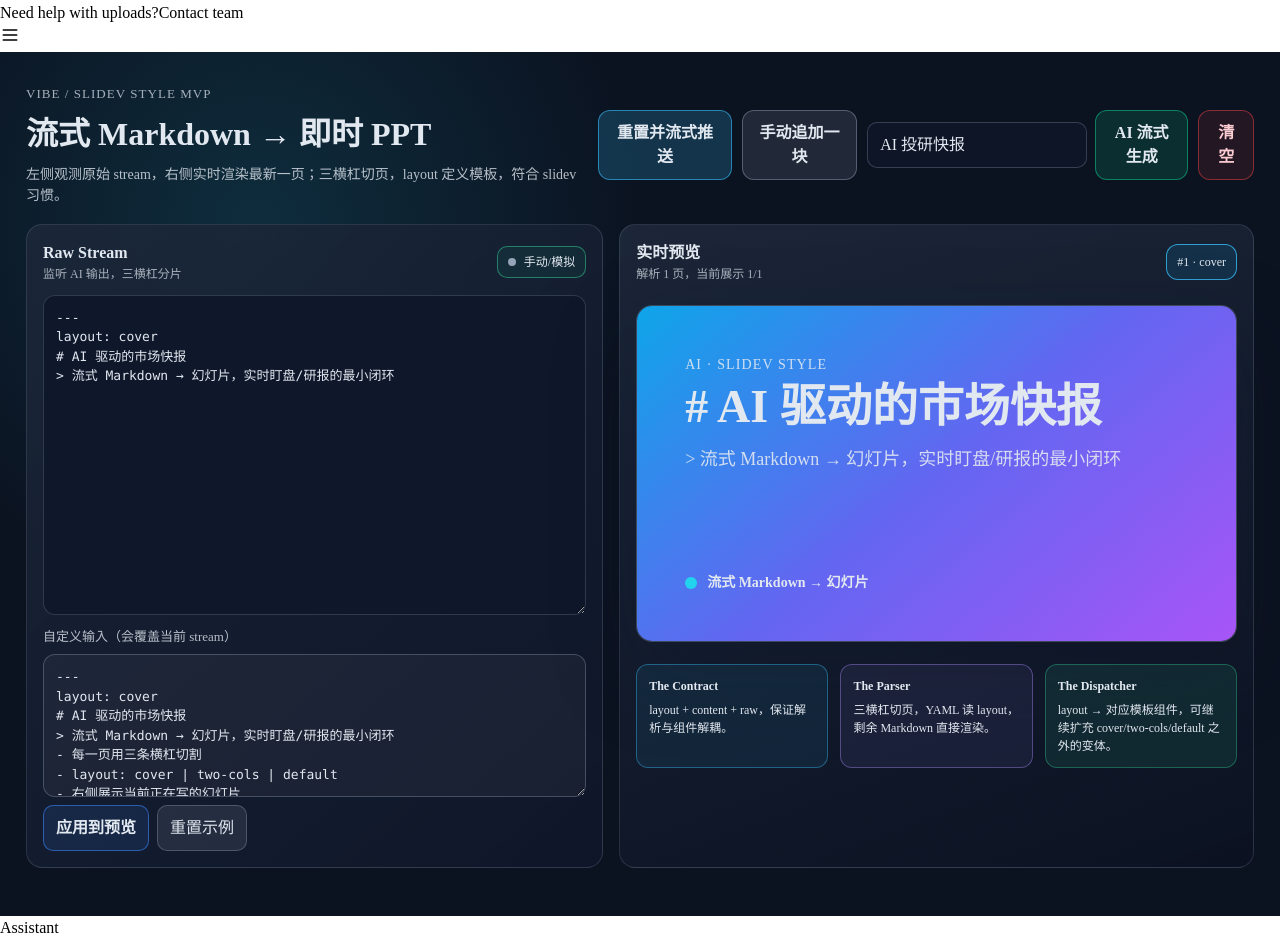
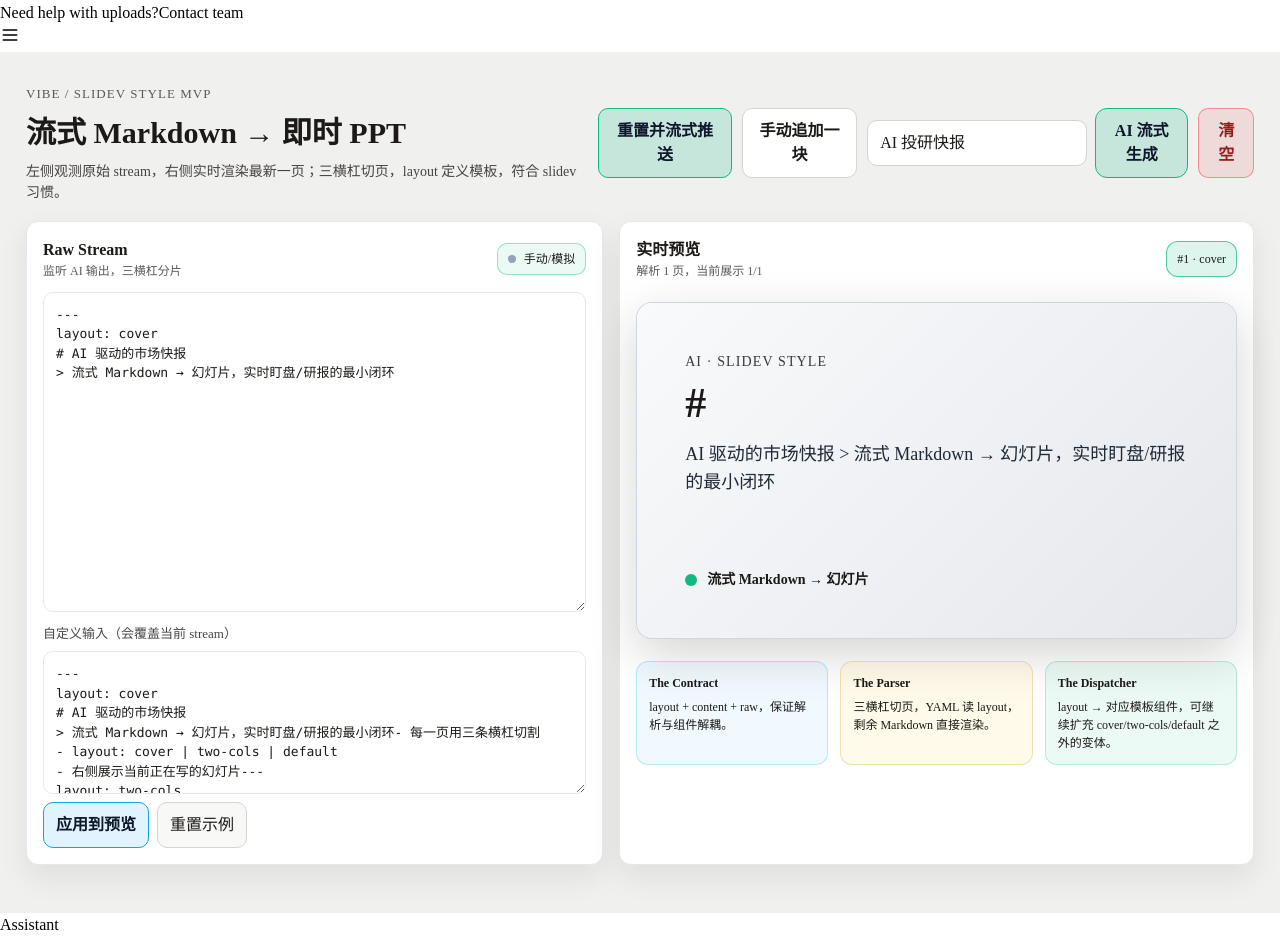
Before and after one commit to mameikagou/SyncScribe, a Next.js app in the folder fe-next/apps/web/: page /vibe/slidev in a window 1280 px wide. Shown: the part 362-1302 px from the top of the page. Built offline with nearby package versions, Linux system fonts and the light colour scheme.

Commit message:
feat: 增加slidev mcp

```diff
--- a/fe-next/apps/web/app/(desk)/vibe/slidev/SlidevMvp.tsx
+++ b/fe-next/apps/web/app/(desk)/vibe/slidev/SlidevMvp.tsx
@@ -2,7 +2,8 @@
 
 import { useChat } from '@ai-sdk/react';
 import { JSX, useEffect, useMemo, useRef, useState, type ReactNode } from 'react';
-import { DefaultChatTransport } from 'ai';
+import { TextStreamChatTransport } from 'ai';
+
 export type SlideData = {
   layout: string;
   content: string;
@@ -29,7 +30,7 @@ type MarkdownProps = {
 };
 
 const SimpleMarkdown = ({ content }: MarkdownProps) => {
-  const lines = content.split('\n');
+  const lines = content.split('');
   const elements: ReactNode[] = [];
   const listBuffer: string[] = [];
   let key = 0;
@@ -39,7 +40,7 @@ const SimpleMarkdown = ({ content }: MarkdownProps) => {
     elements.push(
       <ul
         key={`list-${key++}`}
-        style={{ display: 'grid', gap: 4, paddingLeft: 18, margin: 0, color: '#0f172a' }}
+        style={{ display: 'grid', gap: 4, paddingLeft: 18, margin: 0, color: '#1c1917' }}
       >
         {listBuffer.map((item, idx) => (
           <li key={idx} style={{ lineHeight: 1.4 }}>
@@ -69,7 +70,7 @@ const SimpleMarkdown = ({ content }: MarkdownProps) => {
       elements.push(
         <h3
           key={`h3-${key++}`}
-          style={{ fontSize: 18, fontWeight: 700, margin: 0, color: '#0f172a' }}
+          style={{ fontSize: 18, fontWeight: 700, margin: 0, color: '#1c1917' }}
         >
           {trimmed.replace(/^###\s+/, '')}
         </h3>
@@ -81,7 +82,7 @@ const SimpleMarkdown = ({ content }: MarkdownProps) => {
       elements.push(
         <h2
           key={`h2-${key++}`}
-          style={{ fontSize: 22, fontWeight: 800, margin: '0 0 4px', color: '#0f172a' }}
+          style={{ fontSize: 22, fontWeight: 800, margin: '0 0 4px', color: '#1c1917' }}
         >
           {trimmed.replace(/^##\s+/, '')}
         </h2>
@@ -93,7 +94,7 @@ const SimpleMarkdown = ({ content }: MarkdownProps) => {
       elements.push(
         <h1
           key={`h1-${key++}`}
-          style={{ fontSize: 28, fontWeight: 800, margin: '0 0 8px', color: '#0f172a' }}
+          style={{ fontSize: 28, fontWeight: 800, margin: '0 0 8px', color: '#1c1917' }}
         >
           {trimmed.replace(/^#\s+/, '')}
         </h1>
@@ -108,9 +109,9 @@ const SimpleMarkdown = ({ content }: MarkdownProps) => {
           style={{
             margin: '0 0 8px',
             padding: '8px 12px',
-            borderLeft: '3px solid #c084fc',
-            background: '#f4f3ff',
-            color: '#0f172a',
+            borderLeft: '3px solid #eab308',
+            background: '#fff7ed',
+            color: '#1c1917',
             borderRadius: 8,
           }}
         >
@@ -121,7 +122,7 @@ const SimpleMarkdown = ({ content }: MarkdownProps) => {
     }
 
     elements.push(
-      <p key={`p-${key++}`} style={{ margin: '0 0 8px', lineHeight: 1.5, color: '#0f172a' }}>
+      <p key={`p-${key++}`} style={{ margin: '0 0 8px', lineHeight: 1.5, color: '#1c1917' }}>
         {trimmed}
       </p>
     );
@@ -133,8 +134,8 @@ const SimpleMarkdown = ({ content }: MarkdownProps) => {
 };
 
 const CoverLayout = ({ content }: { content: string }) => {
-  const [title, ...rest] = content.split('\n');
-  const subtitle = rest.join('\n').trim();
+  const [title, ...rest] = content.split('');
+  const subtitle = rest.join('').trim();
 
   return (
     <div
@@ -142,8 +143,8 @@ const CoverLayout = ({ content }: { content: string }) => {
         width: '100%',
         height: '100%',
         padding: '48px',
-        background: 'linear-gradient(140deg, #0ea5e9, #6366f1, #a855f7)',
-        color: '#e2e8f0',
+        background: 'linear-gradient(135deg, #f8fafc, #e5e7eb)',
+        color: '#1c1917',
         display: 'flex',
         flexDirection: 'column',
         justifyContent: 'space-between',
@@ -154,23 +155,39 @@ const CoverLayout = ({ content }: { content: string }) => {
           style={{
             fontSize: 14,
             letterSpacing: '0.08em',
-            opacity: 0.9,
+            opacity: 0.85,
             textTransform: 'uppercase',
           }}
         >
           AI · Slidev Style
         </div>
-        <div style={{ fontSize: 46, fontWeight: 800, marginTop: 8, lineHeight: 1.05 }}>{title}</div>
+        <div
+          style={{
+            fontSize: 42,
+            fontWeight: 800,
+            marginTop: 8,
+            lineHeight: 1.1,
+            fontFamily: 'Source Serif 4, serif',
+          }}
+        >
+          {title}
+        </div>
         {subtitle ? (
           <div
-            style={{ fontSize: 18, lineHeight: 1.6, marginTop: 14, color: 'rgba(226,232,240,0.9)' }}
+            style={{
+              fontSize: 18,
+              lineHeight: 1.6,
+              marginTop: 14,
+              color: '#1f2937',
+              maxWidth: 720,
+            }}
           >
             {subtitle}
           </div>
         ) : null}
       </div>
       <div style={{ display: 'flex', alignItems: 'center', gap: 10 }}>
-        <div style={{ width: 12, height: 12, borderRadius: '50%', background: '#22d3ee' }} />
+        <div style={{ width: 12, height: 12, borderRadius: '50%', background: '#10b981' }} />
         <div style={{ fontWeight: 600, fontSize: 14 }}>流式 Markdown → 幻灯片</div>
       </div>
     </div>
@@ -191,10 +208,10 @@ const TwoColsLayout = ({ content }: { content: string }) => {
     >
       <div
         style={{
-          background: '#f8fafc',
+          background: '#ffffff',
           borderRadius: 12,
           padding: 16,
-          boxShadow: 'inset 0 1px 0 rgba(15,23,42,0.08)',
+          border: '1px solid #e5e7eb',
           overflow: 'auto',
         }}
       >
@@ -202,10 +219,10 @@ const TwoColsLayout = ({ content }: { content: string }) => {
       </div>
       <div
         style={{
-          background: '#eef2ff',
+          background: '#f8fafc',
           borderRadius: 12,
           padding: 16,
-          border: '1px dashed rgba(99,102,241,0.4)',
+          border: '1px dashed rgba(148,163,184,0.5)',
           overflow: 'auto',
         }}
       >
@@ -216,7 +233,7 @@ const TwoColsLayout = ({ content }: { content: string }) => {
 };
 
 const DefaultLayout = ({ content }: { content: string }) => (
-  <div style={{ padding: '38px 40px', background: '#f8fafc', height: '100%' }}>
+  <div style={{ padding: '38px 40px', background: '#ffffff', height: '100%' }}>
     <SimpleMarkdown content={content} />
   </div>
 );
@@ -238,9 +255,9 @@ const SlideRenderer = ({ slide }: { slide: SlideData }) => {
         aspectRatio: '16 / 9',
         borderRadius: 16,
         overflow: 'hidden',
-        border: '1px solid rgba(148,163,184,0.35)',
-        boxShadow: '0 30px 80px rgba(15,23,42,0.35)',
-        background: '#0f172a',
+        border: '1px solid rgba(148,163,184,0.45)',
+        boxShadow: '0 16px 48px rgba(28,25,23,0.18)',
+        background: '#ffffff',
       }}
     >
       <SelectedLayout content={slide.content} />
@@ -263,10 +280,10 @@ const SlideMiniMap = ({ slides, activeIndex, onSelect }: SlideMiniMapProps) => (
         style={{
           border:
             idx === activeIndex
-              ? '1px solid rgba(56,189,248,0.8)'
-              : '1px solid rgba(148,163,184,0.35)',
-          background: idx === activeIndex ? 'rgba(14,165,233,0.12)' : 'rgba(148,163,184,0.12)',
-          color: '#e2e8f0',
+              ? '1px solid rgba(16,185,129,0.7)'
+              : '1px solid rgba(148,163,184,0.6)',
+          background: idx === activeIndex ? 'rgba(16,185,129,0.14)' : '#f8f8f7',
+          color: '#1c1917',
           padding: '8px 10px',
           borderRadius: 12,
           fontSize: 12,
@@ -306,7 +323,7 @@ layout: default
 - 在 storybook 里直接撸样式，不碰主业务`,
 ];
 
-const SAMPLE_FULL = SAMPLE_STREAM.join('\n');
+const SAMPLE_FULL = SAMPLE_STREAM.join('');
 
 export default function SlidevMvp() {
   const [completion, setCompletion] = useState<string>(SAMPLE_STREAM[0]);
@@ -318,24 +335,41 @@ export default function SlidevMvp() {
   const timerRef = useRef<ReturnType<typeof setInterval> | null>(null);
   const [aiTopic, setAiTopic] = useState('AI 投研快报');
   const [aiError, setAiError] = useState<string | null>(null);
+
   const {
     messages: aiMessages,
     sendMessage: sendAiMessage,
     status: aiStatus,
     stop: stopAi,
   } = useChat({
-    transport: new DefaultChatTransport({ api: '/api/vibe/slidev' }),
+    transport: new TextStreamChatTransport({ api: '/api/vibe/slidev' }),
     onError: (err) => {
       setAiError(err.message ?? 'unknown error');
     },
   });
 
+  const getMessageText = (m: any) => {
+    if (typeof m?.content === 'string') return m.content;
+    if (Array.isArray(m?.content)) {
+      return (
+        m.content
+          ?.filter((p: any) => p?.type === 'text' && p?.text)
+          .map((p: any) => p.text)
+          .join('') ?? ''
+      );
+    }
+    return (
+      m?.parts
+        ?.filter((p: any) => p?.type === 'text' && p?.text)
+        .map((p: any) => p.text)
+        .join('') ?? ''
+    );
+  };
+
   const aiCompletion = useMemo(() => {
     const lastAssistant = [...aiMessages].reverse().find((m) => m.role === 'assistant');
     if (!lastAssistant) return '';
-    const text =
-      lastAssistant.parts?.map((p: any) => (p.type === 'text' ? p.text : '')).join('') ?? '';
-    return text;
+    return getMessageText(lastAssistant);
   }, [aiMessages]);
   const aiLoading = aiStatus === 'submitted' || aiStatus === 'streaming';
 
@@ -365,7 +399,12 @@ export default function SlidevMvp() {
         return;
       }
       streamStepRef.current += 1;
-      setCompletion((prev) => (prev ? `${prev}\n${chunk}` : chunk));
+      setCompletion((prev) =>
+        prev
+          ? `${prev}
+${chunk}`
+          : chunk
+      );
     }, 900);
   };
 
@@ -377,7 +416,12 @@ export default function SlidevMvp() {
       return;
     }
     streamStepRef.current += 1;
-    setCompletion((prev) => (prev ? `${prev}\n${chunk}` : chunk));
+    setCompletion((prev) =>
+      prev
+        ? `${prev}
+${chunk}`
+        : chunk
+    );
   };
 
   const triggerAiStream = async () => {
@@ -386,7 +430,10 @@ export default function SlidevMvp() {
     setCompletion('');
     setAiError(null);
     try {
-      await sendAiMessage({ text: aiTopic });
+      await sendAiMessage({
+        role: 'user',
+        content: [{ type: 'text', text: aiTopic }],
+      });
     } catch (err: any) {
       setAiError(err?.message ?? 'AI 请求失败');
     }
@@ -417,9 +464,8 @@ export default function SlidevMvp() {
     <div
       style={{
         minHeight: '100vh',
-        background:
-          'radial-gradient(circle at 20% 20%, rgba(34,211,238,0.14), transparent 32%), #0b1220',
-        color: '#e2e8f0',
+        background: '#f0f0ef',
+        color: '#1c1917',
         padding: '32px 26px 48px',
         display: 'flex',
         flexDirection: 'column',
@@ -434,16 +480,23 @@ export default function SlidevMvp() {
             style={{
               fontSize: 13,
               letterSpacing: '0.08em',
-              opacity: 0.72,
+              opacity: 0.7,
               textTransform: 'uppercase',
             }}
           >
             Vibe / Slidev Style MVP
           </div>
-          <div style={{ fontSize: 32, fontWeight: 800, marginTop: 6 }}>
+          <div
+            style={{
+              fontSize: 30,
+              fontWeight: 800,
+              marginTop: 6,
+              fontFamily: 'Source Serif 4, serif',
+            }}
+          >
             流式 Markdown → 即时 PPT
           </div>
-          <div style={{ fontSize: 14, opacity: 0.8, marginTop: 6 }}>
+          <div style={{ fontSize: 14, opacity: 0.8, marginTop: 6, maxWidth: 720 }}>
             左侧观测原始 stream，右侧实时渲染最新一页；三横杠切页，layout 定义模板，符合 slidev
             习惯。
           </div>
@@ -454,10 +507,10 @@ export default function SlidevMvp() {
             disabled={streaming}
             style={{
               padding: '10px 14px',
-              borderRadius: 12,
-              border: '1px solid rgba(56,189,248,0.6)',
-              background: streaming ? 'rgba(56,189,248,0.12)' : 'rgba(56,189,248,0.2)',
-              color: '#e2e8f0',
+              borderRadius: 10,
+              border: '1px solid #10b981',
+              background: streaming ? 'rgba(16,185,129,0.12)' : 'rgba(16,185,129,0.18)',
+              color: '#0f172a',
               fontWeight: 700,
               cursor: streaming ? 'not-allowed' : 'pointer',
             }}
@@ -468,10 +521,10 @@ export default function SlidevMvp() {
             onClick={appendSingleChunk}
             style={{
               padding: '10px 12px',
-              borderRadius: 12,
-              border: '1px solid rgba(148,163,184,0.45)',
-              background: 'rgba(148,163,184,0.16)',
-              color: '#e2e8f0',
+              borderRadius: 10,
+              border: '1px solid #d6d3d1',
+              background: '#ffffff',
+              color: '#1c1917',
               fontWeight: 600,
               cursor: 'pointer',
             }}
@@ -492,9 +545,9 @@ export default function SlidevMvp() {
               style={{
                 padding: '10px 12px',
                 borderRadius: 10,
-                border: '1px solid rgba(148,163,184,0.3)',
-                background: 'rgba(15,23,42,0.7)',
-                color: '#e2e8f0',
+                border: '1px solid #d6d3d1',
+                background: '#ffffff',
+                color: '#1c1917',
                 minWidth: 220,
               }}
             />
@@ -504,9 +557,9 @@ export default function SlidevMvp() {
               style={{
                 padding: '10px 12px',
                 borderRadius: 12,
-                border: '1px solid rgba(16,185,129,0.6)',
+                border: '1px solid #10b981',
                 background: aiLoading ? 'rgba(16,185,129,0.12)' : 'rgba(16,185,129,0.18)',
-                color: '#e2e8f0',
+                color: '#0f172a',
                 fontWeight: 700,
                 cursor: aiLoading ? 'not-allowed' : 'pointer',
               }}
@@ -524,10 +577,10 @@ export default function SlidevMvp() {
             }}
             style={{
               padding: '10px 12px',
-              borderRadius: 12,
+              borderRadius: 10,
               border: '1px solid rgba(239,68,68,0.5)',
-              background: 'rgba(239,68,68,0.1)',
-              color: '#fecdd3',
+              background: 'rgba(239,68,68,0.12)',
+              color: '#991b1b',
               fontWeight: 600,
               cursor: 'pointer',
             }}
@@ -540,14 +593,15 @@ export default function SlidevMvp() {
       <div style={{ display: 'grid', gridTemplateColumns: '1fr 1.1fr', gap: 16 }}>
         <div
           style={{
-            background: 'linear-gradient(140deg, rgba(30,41,59,0.8), rgba(15,23,42,0.9))',
-            borderRadius: 16,
-            border: '1px solid rgba(148,163,184,0.2)',
+            background: '#ffffff',
+            borderRadius: 12,
+            border: '1px solid #e5e7eb',
             padding: 16,
             display: 'flex',
             flexDirection: 'column',
             gap: 12,
             minHeight: 540,
+            boxShadow: '0 12px 30px rgba(28,25,23,0.08)',
           }}
         >
           <div style={{ display: 'flex', justifyContent: 'space-between', alignItems: 'center' }}>
@@ -562,7 +616,7 @@ export default function SlidevMvp() {
                 gap: 8,
                 padding: '6px 10px',
                 borderRadius: 10,
-                border: '1px solid rgba(52,211,153,0.5)',
+                border: '1px solid rgba(16,185,129,0.4)',
                 background: 'rgba(16,185,129,0.08)',
                 fontSize: 12,
               }}
@@ -592,10 +646,10 @@ export default function SlidevMvp() {
             style={{
               width: '100%',
               minHeight: 320,
-              background: '#0f172a',
-              color: '#e2e8f0',
-              borderRadius: 12,
-              border: '1px solid rgba(148,163,184,0.25)',
+              background: '#ffffff',
+              color: '#1c1917',
+              borderRadius: 10,
+              border: '1px solid #e5e7eb',
               padding: 12,
               fontFamily:
                 'ui-monospace, SFMono-Regular, Menlo, Monaco, Consolas, "Liberation Mono", "Courier New", monospace',
@@ -611,10 +665,10 @@ export default function SlidevMvp() {
               rows={6}
               style={{
                 width: '100%',
-                background: 'rgba(255,255,255,0.04)',
-                color: '#e2e8f0',
-                borderRadius: 12,
-                border: '1px solid rgba(148,163,184,0.35)',
+                background: '#ffffff',
+                color: '#1c1917',
+                borderRadius: 10,
+                border: '1px solid #e5e7eb',
                 padding: 12,
                 fontSize: 13,
                 fontFamily:
@@ -633,9 +687,9 @@ export default function SlidevMvp() {
                 style={{
                   padding: '10px 12px',
                   borderRadius: 10,
-                  border: '1px solid rgba(59,130,246,0.6)',
-                  background: 'rgba(59,130,246,0.12)',
-                  color: '#e2e8f0',
+                  border: '1px solid #0ea5e9',
+                  background: 'rgba(14,165,233,0.12)',
+                  color: '#0f172a',
                   fontWeight: 600,
                   cursor: 'pointer',
                 }}
@@ -650,9 +704,9 @@ export default function SlidevMvp() {
                 style={{
                   padding: '10px 12px',
                   borderRadius: 10,
-                  border: '1px solid rgba(148,163,184,0.35)',
-                  background: 'rgba(148,163,184,0.14)',
-                  color: '#e2e8f0',
+                  border: '1px solid #d6d3d1',
+                  background: '#f8f8f7',
+                  color: '#1c1917',
                   fontWeight: 500,
                   cursor: 'pointer',
                 }}
@@ -661,7 +715,7 @@ export default function SlidevMvp() {
               </button>
             </div>
             {aiError ? (
-              <div style={{ color: '#fca5a5', fontSize: 12 }}>
+              <div style={{ color: '#b91c1c', fontSize: 12 }}>
                 AI 请求失败：{aiError}（确保 /api/vibe/slidev 可用且 API Key 已配置）
               </div>
             ) : null}
@@ -670,13 +724,14 @@ export default function SlidevMvp() {
 
         <div
           style={{
-            background: 'linear-gradient(160deg, rgba(30,41,59,0.9), rgba(12,18,34,0.95))',
-            borderRadius: 16,
-            border: '1px solid rgba(148,163,184,0.2)',
+            background: '#ffffff',
+            borderRadius: 12,
+            border: '1px solid #e5e7eb',
             padding: 16,
             display: 'flex',
             flexDirection: 'column',
             gap: 14,
+            boxShadow: '0 12px 30px rgba(28,25,23,0.08)',
           }}
         >
           <div
@@ -718,10 +773,10 @@ export default function SlidevMvp() {
                   maxWidth: 1080,
                   aspectRatio: '16 / 9',
                   borderRadius: 16,
-                  border: '1px dashed rgba(148,163,184,0.35)',
+                  border: '1px dashed rgba(148,163,184,0.6)',
                   display: 'grid',
                   placeItems: 'center',
-                  color: '#94a3b8',
+                  color: '#475569',
                   fontWeight: 600,
                 }}
               >
@@ -740,8 +795,8 @@ export default function SlidevMvp() {
             <div
               style={{
                 borderRadius: 12,
-                border: '1px solid rgba(56,189,248,0.4)',
-                background: 'rgba(56,189,248,0.08)',
+                border: '1px solid rgba(14,165,233,0.25)',
+                background: 'rgba(14,165,233,0.06)',
                 padding: 12,
                 fontSize: 12,
               }}
@@ -752,8 +807,8 @@ export default function SlidevMvp() {
             <div
               style={{
                 borderRadius: 12,
-                border: '1px solid rgba(167,139,250,0.4)',
-                background: 'rgba(167,139,250,0.08)',
+                border: '1px solid rgba(202,138,4,0.25)',
+                background: 'rgba(252,211,77,0.12)',
                 padding: 12,
                 fontSize: 12,
               }}
@@ -764,8 +819,8 @@ export default function SlidevMvp() {
             <div
               style={{
                 borderRadius: 12,
-                border: '1px solid rgba(52,211,153,0.35)',
-                background: 'rgba(52,211,153,0.1)',
+                border: '1px solid rgba(16,185,129,0.25)',
+                background: 'rgba(16,185,129,0.08)',
                 padding: 12,
                 fontSize: 12,
               }}
--- a/fe-next/apps/web/app/story/registry.tsx
+++ b/fe-next/apps/web/app/story/registry.tsx
@@ -2,6 +2,7 @@
 
 import AreaChart from '@/components/AreaChart';
 import AgentRouterPanel from '@/app/(desk)/vibe/agent-router/AgentRouterPanel';
+import DeckOutlineDemo from '@/app/(desk)/vibe/ppt-outline/DeckOutlineDemo';
 import SlidevMvp from '@/app/(desk)/vibe/slidev/SlidevMvp';
 import { ChatContainer } from '@/components/ChatContainer';
 import { Provider } from 'jotai';
@@ -97,4 +98,9 @@ export const COMPONENT_REGISTRY: Record<string, RegistryItem> = {
     component: SlidevMvp,
     description: '流式 Markdown → 幻灯片的 vibe MVP，无需额外 props',
   },
+  DeckOutlineDemo: {
+    label: 'Deck Outline (JSON → Cards)',
+    component: DeckOutlineDemo,
+    description: '结构化 PPT JSON 解析、卡片渲染与模板锁定的 vibe demo',
+  },
 };
```
Also changed, not shown: fe-next/apps/web/app/(desk)/vibe/agent-router/AgentRouterPanel.tsx (+117 -112 lines), fe-next/apps/web/app/api/vibe/slidev/route.ts (+6 -3 lines), fe-next/apps/web/app/story/page.tsx (+26 -7 lines).
